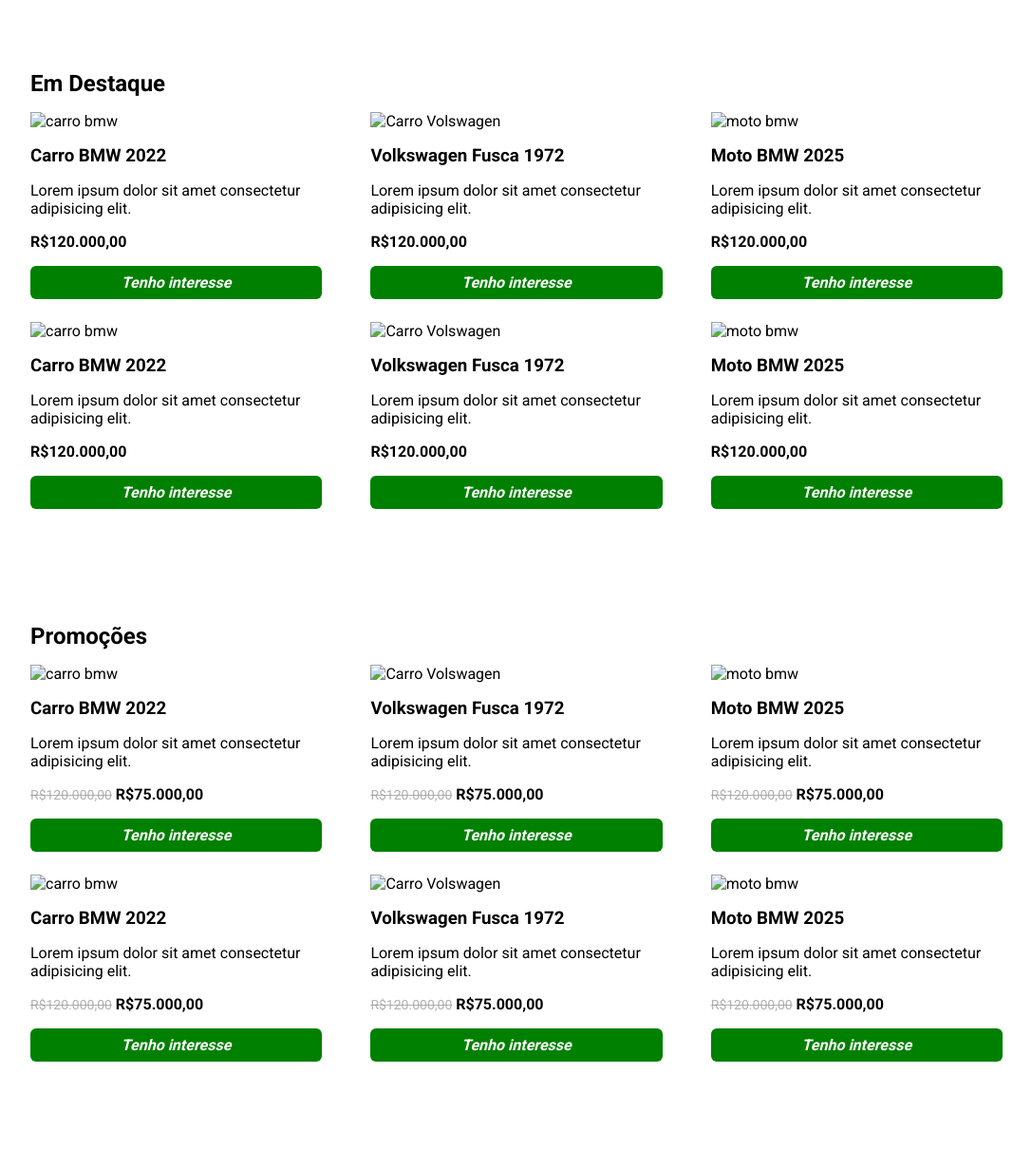
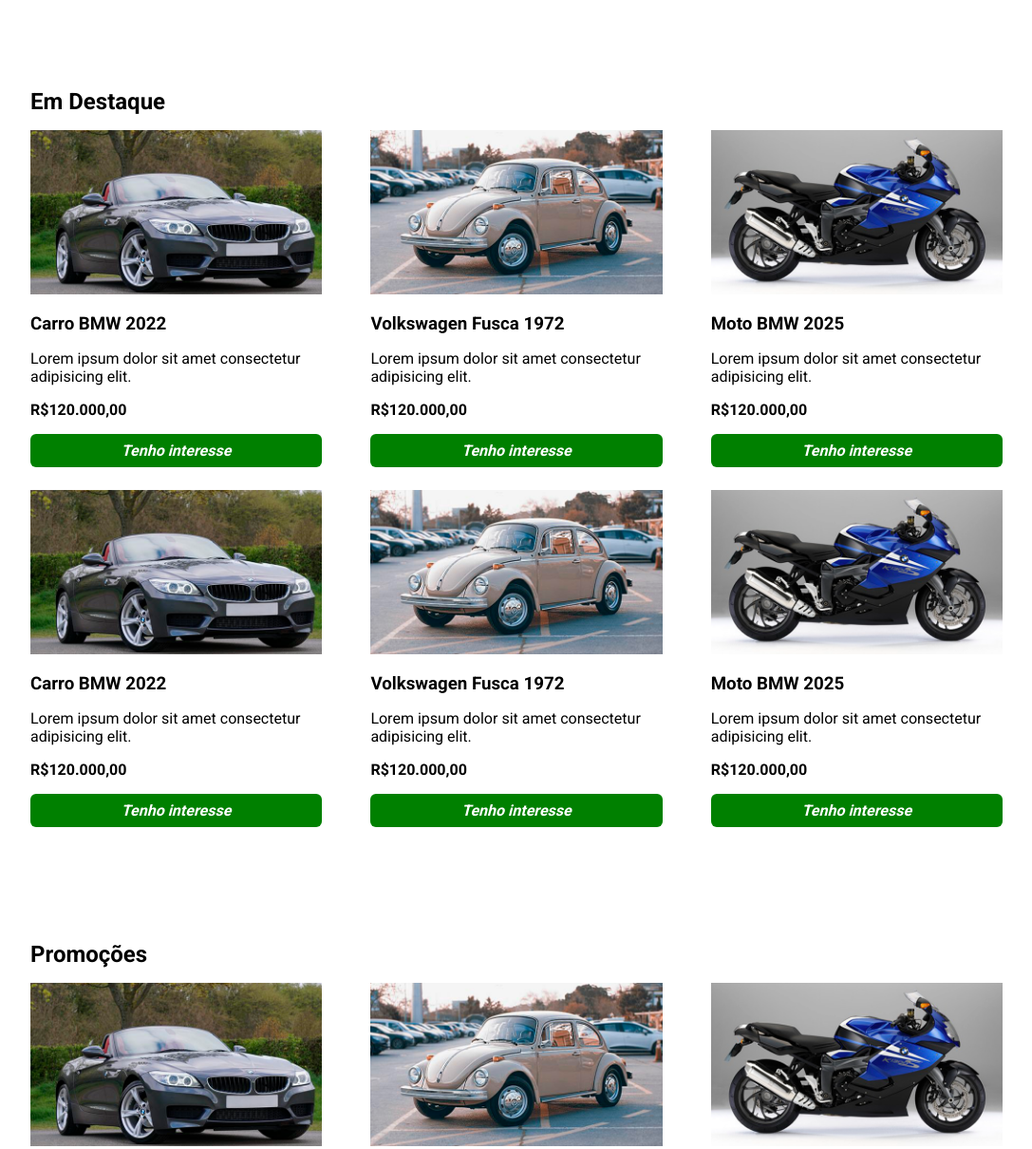
Before and after one commit to analiceleite/EBACMotors, a plain HTML site: page index.html in a window 1280 px wide. Shown: the part 671-1881 px from the top of the page at 95% size, without its empty margins (96-1183 px from the left). Drawn offline with nearby package versions, Linux system fonts and the light colour scheme; the site is published under a folder, as on GitHub Pages, so addresses that start at the root find nothing.

Commit message:
Update index.html

```diff
--- a/index.html
+++ b/index.html
@@ -1,6 +1,6 @@
 <!DOCTYPE html>
 <html lang="pt-br">
-  <head>
+  <head>f
     <meta charset="UTF-8" />
     <meta name="viewport" content="width=device-width, initial-scale=1.0" />
     <title>EBAC Motors</title>
@@ -85,7 +85,7 @@
         <h2>Em Destaque</h2>
         <ul class="container-flex lista-veiculos">
           <li>
-            <img src="/images/carro-bmw.png" alt="carro bmw" />
+            <img src="images/carro-bmw.png" alt="carro bmw" />
             <h3>Carro BMW 2022</h3>
             <p>Lorem ipsum dolor sit amet consectetur adipisicing elit.</p>
             <div class="price">
@@ -94,7 +94,7 @@
             <button type="button">Tenho interesse</button>
           </li>
           <li class="item-central">
-            <img src="/images/fusca.png" alt="Carro Volswagen" />
+            <img src="images/fusca.png" alt="Carro Volswagen" />
             <h3>Volkswagen Fusca 1972</h3>
             <p>Lorem ipsum dolor sit amet consectetur adipisicing elit.</p>
             <div class="price">
@@ -103,7 +103,7 @@
             <button type="button">Tenho interesse</button>
           </li>
           <li>
-            <img src="/images/moto-bmw.png" alt="moto bmw" />
+            <img src="images/moto-bmw.png" alt="moto bmw" />
             <h3>Moto BMW 2025</h3>
             <p>Lorem ipsum dolor sit amet consectetur adipisicing elit.</p>
             <div class="price">
@@ -112,7 +112,7 @@
             <button type="button">Tenho interesse</button>
           </li>
           <li>
-            <img src="/images/carro-bmw.png" alt="carro bmw" />
+            <img src="images/carro-bmw.png" alt="carro bmw" />
             <h3>Carro BMW 2022</h3>
             <p>Lorem ipsum dolor sit amet consectetur adipisicing elit.</p>
             <div class="price">
@@ -121,7 +121,7 @@
             <button type="button">Tenho interesse</button>
           </li>
           <li class="item-central">
-            <img src="/images/fusca.png" alt="Carro Volswagen" />
+            <img src="images/fusca.png" alt="Carro Volswagen" />
             <h3>Volkswagen Fusca 1972</h3>
             <p>Lorem ipsum dolor sit amet consectetur adipisicing elit.</p>
             <div class="price">
@@ -130,7 +130,7 @@
             <button type="button">Tenho interesse</button>
           </li>
           <li>
-            <img src="/images/moto-bmw.png" alt="moto bmw" />
+            <img src="images/moto-bmw.png" alt="moto bmw" />
             <h3>Moto BMW 2025</h3>
             <p>Lorem ipsum dolor sit amet consectetur adipisicing elit.</p>
             <div class="price">
@@ -147,7 +147,7 @@
         <h2>Promoções</h2>
         <ul class="container-flex lista-veiculos">
           <li>
-            <img src="/images/carro-bmw.png" alt="carro bmw" />
+            <img src="images/carro-bmw.png" alt="carro bmw" />
             <h3>Carro BMW 2022</h3>
             <p>Lorem ipsum dolor sit amet consectetur adipisicing elit.</p>
             <div class="price">
@@ -157,7 +157,7 @@
             <button type="button">Tenho interesse</button>
           </li>
           <li class="item-central">
-            <img src="/images/fusca.png" alt="Carro Volswagen" />
+            <img src="images/fusca.png" alt="Carro Volswagen" />
             <h3>Volkswagen Fusca 1972</h3>
             <p>Lorem ipsum dolor sit amet consectetur adipisicing elit.</p>
             <div class="price">
@@ -167,7 +167,7 @@
             <button type="button">Tenho interesse</button>
           </li>
           <li>
-            <img src="/images/moto-bmw.png" alt="moto bmw" />
+            <img src="images/moto-bmw.png" alt="moto bmw" />
             <h3>Moto BMW 2025</h3>
             <p>Lorem ipsum dolor sit amet consectetur adipisicing elit.</p>
             <div class="price">
@@ -177,7 +177,7 @@
             <button type="button">Tenho interesse</button>
           </li>
           <li>
-            <img src="/images/carro-bmw.png" alt="carro bmw" />
+            <img src="images/carro-bmw.png" alt="carro bmw" />
             <h3>Carro BMW 2022</h3>
             <p>Lorem ipsum dolor sit amet consectetur adipisicing elit.</p>
             <div class="price">
@@ -187,7 +187,7 @@
             <button type="button">Tenho interesse</button>
           </li>
           <li class="item-central">
-            <img src="/images/fusca.png" alt="Carro Volswagen" />
+            <img src="images/fusca.png" alt="Carro Volswagen" />
             <h3>Volkswagen Fusca 1972</h3>
             <p>Lorem ipsum dolor sit amet consectetur adipisicing elit.</p>
             <div class="price">
@@ -197,7 +197,7 @@
             <button type="button">Tenho interesse</button>
           </li>
           <li>
-            <img src="/images/moto-bmw.png" alt="moto bmw" />
+            <img src="images/moto-bmw.png" alt="moto bmw" />
             <h3>Moto BMW 2025</h3>
             <p>Lorem ipsum dolor sit amet consectetur adipisicing elit.</p>
             <div class="price">
```
